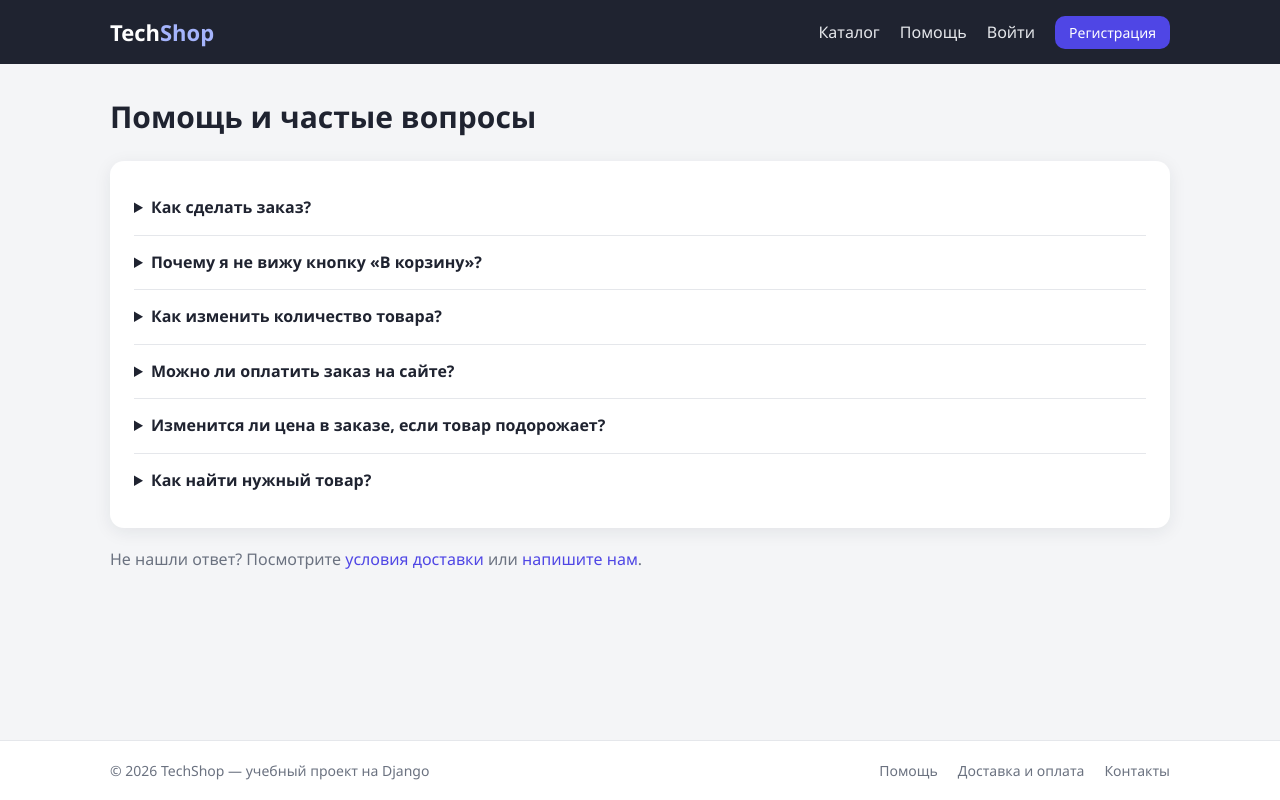
After one commit to GlebasI47/shop, a Django app: page /help/ in a window 1280 px wide. The commit adds this page. Run offline with Django 5.2, Linux system fonts and the light colour scheme.

Commit message:
Add help, delivery and contacts pages

```diff
--- a/store/static/store/style.css
+++ b/store/static/store/style.css
@@ -224,3 +224,18 @@ a:hover { text-decoration: underline; }
 }
 .chip:hover { border-color: var(--accent); text-decoration: none; }
 .chip--active { background: var(--accent); color: #fff; border-color: var(--accent); }
+
+/* ---------- Информационные страницы ---------- */
+.info { padding: 20px 24px; line-height: 1.6; }
+.info h2 { margin-top: 0; font-size: 19px; }
+.info-grid { display: grid; grid-template-columns: repeat(auto-fill, minmax(260px, 1fr)); gap: 20px; }
+.info-grid .panel { margin-bottom: 0; }
+.faq { border-bottom: 1px solid var(--border); padding: 14px 0; }
+.faq:last-child { border-bottom: none; }
+.faq summary { cursor: pointer; font-weight: 600; font-size: 16px; }
+.faq summary:hover { color: var(--accent); }
+.faq p { margin: 10px 0 0; color: #374151; }
+.footer__inner { display: flex; justify-content: space-between; align-items: center; flex-wrap: wrap; gap: 12px; }
+.footer__links { display: flex; gap: 20px; }
+.footer__links a { color: var(--muted); }
+.footer__links a:hover { color: var(--accent); }
--- a/store/templates/base.html
+++ b/store/templates/base.html
@@ -13,6 +13,7 @@
             <a href="{% url 'product_list' %}" class="logo">Tech<span>Shop</span></a>
             <nav class="nav">
                 <a href="{% url 'product_list' %}">Каталог</a>
+                                <a href="{% url 'help' %}">Помощь</a>
                 {% if user.is_authenticated %}
                     <a href="{% url 'cart' %}">Корзина</a>
                     <a href="{% url 'orders' %}">Мои заказы</a>
@@ -33,8 +34,15 @@
         {% block content %}{% endblock %}
     </main>
 
-    <footer class="footer">
-        <div class="container">© 2026 TechShop — учебный проект на Django</div>
+       <footer class="footer">
+        <div class="container footer__inner">
+            <span>© 2026 TechShop — учебный проект на Django</span>
+            <nav class="footer__links">
+                <a href="{% url 'help' %}">Помощь</a>
+                <a href="{% url 'delivery' %}">Доставка и оплата</a>
+                <a href="{% url 'contacts' %}">Контакты</a>
+            </nav>
+        </div>
     </footer>
 </body>
 </html>
--- /dev/null
+++ b/store/templates/store/help.html
@@ -0,0 +1,36 @@
+{% extends "base.html" %}
+
+{% block title %}Помощь{% endblock %}
+
+{% block content %}
+    <h1 class="page-title">Помощь и частые вопросы</h1>
+
+    <div class="panel info">
+        <details class="faq">
+            <summary>Как сделать заказ?</summary>
+            <p>Зарегистрируйтесь или войдите в аккаунт, откройте товар и нажмите «В корзину». Затем перейдите в корзину, проверьте товары и нажмите «Оформить заказ». Заказ появится в разделе «Мои заказы».</p>
+        </details>
+        <details class="faq">
+            <summary>Почему я не вижу кнопку «В корзину»?</summary>
+            <p>Добавлять товары в корзину и оформлять заказы могут только вошедшие пользователи. <a href="{% url 'login' %}">Войдите</a> или <a href="{% url 'register' %}">зарегистрируйтесь</a> — это займёт минуту.</p>
+        </details>
+        <details class="faq">
+            <summary>Как изменить количество товара?</summary>
+            <p>В корзине у каждого товара есть кнопки «−» и «+». Если уменьшить количество до нуля, товар удалится из корзины.</p>
+        </details>
+        <details class="faq">
+            <summary>Можно ли оплатить заказ на сайте?</summary>
+            <p>Онлайн-оплаты пока нет: заказ оформляется на сайте, а оплата производится при получении.</p>
+        </details>
+        <details class="faq">
+            <summary>Изменится ли цена в заказе, если товар подорожает?</summary>
+            <p>Нет. В заказе сохраняется цена на момент покупки.</p>
+        </details>
+        <details class="faq">
+            <summary>Как найти нужный товар?</summary>
+            <p>В каталоге есть поиск по названию и фильтр по категориям. Их можно использовать вместе.</p>
+        </details>
+    </div>
+
+    <p class="hint">Не нашли ответ? Посмотрите <a href="{% url 'delivery' %}">условия доставки</a> или <a href="{% url 'contacts' %}">напишите нам</a>.</p>
+{% endblock %}
--- a/store/urls.py
+++ b/store/urls.py
@@ -12,4 +12,7 @@ urlpatterns = [
     path("orders/", views.orders_view, name="orders"),
     path("cart/increase/<int:item_id>/", views.cart_increase, name="cart_increase"),
     path("cart/decrease/<int:item_id>/", views.cart_decrease, name="cart_decrease"),
+    path("help/", views.help_view, name="help"),
+    path("delivery/", views.delivery_view, name="delivery"),
+    path("contacts/", views.contacts_view, name="contacts"),
 ]
--- a/store/views.py
+++ b/store/views.py
@@ -119,3 +119,14 @@ def cart_decrease(request, item_id):
     else:
         item.delete()
     return redirect("cart")
+
+def help_view(request):
+    return render(request, "store/help.html")
+
+
+def delivery_view(request):
+    return render(request, "store/delivery.html")
+
+
+def contacts_view(request):
+    return render(request, "store/contacts.html")
```
Also changed, not shown: store/templates/store/contacts.html (added, +16 -0 lines), store/templates/store/delivery.html (added, +28 -0 lines).
